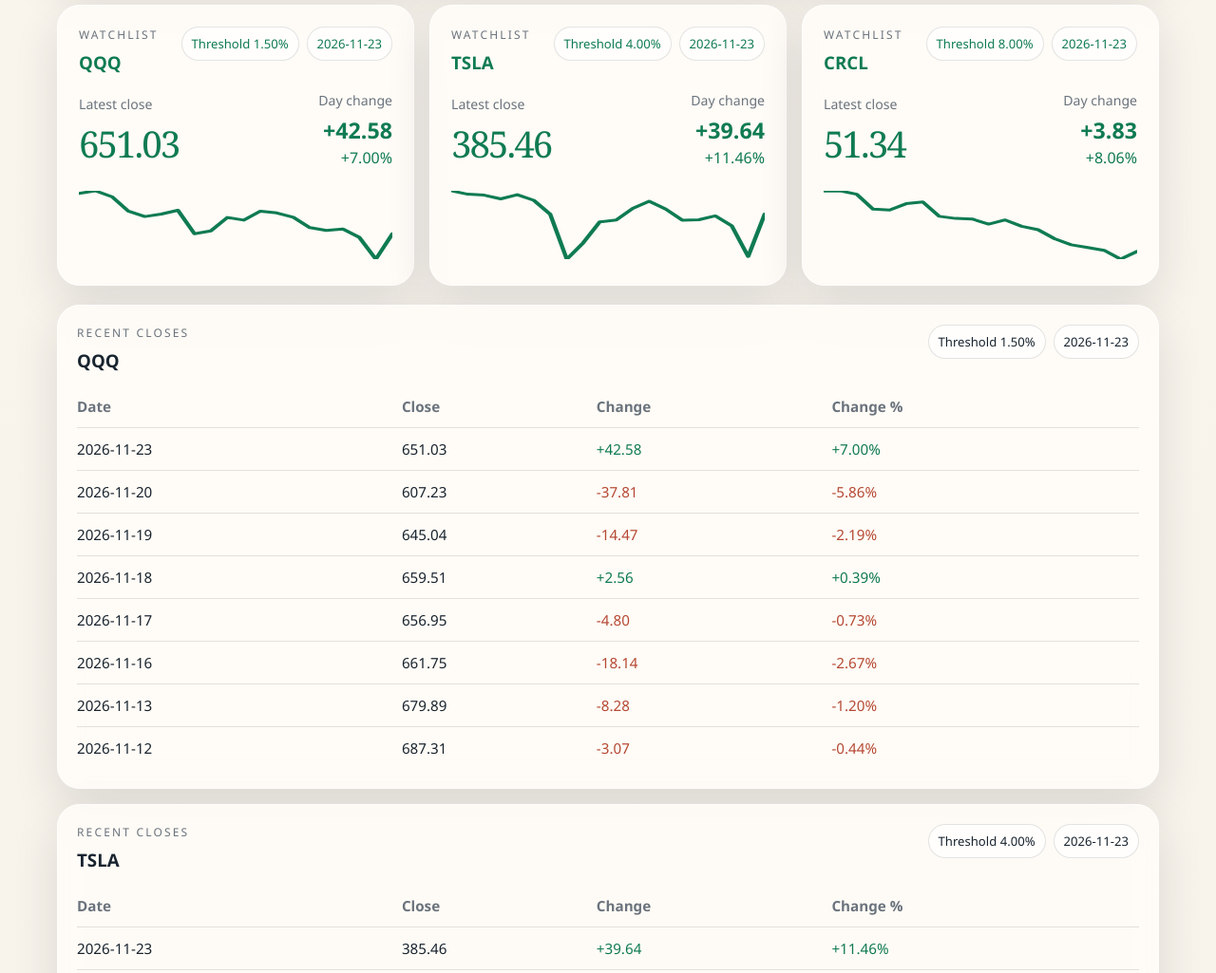
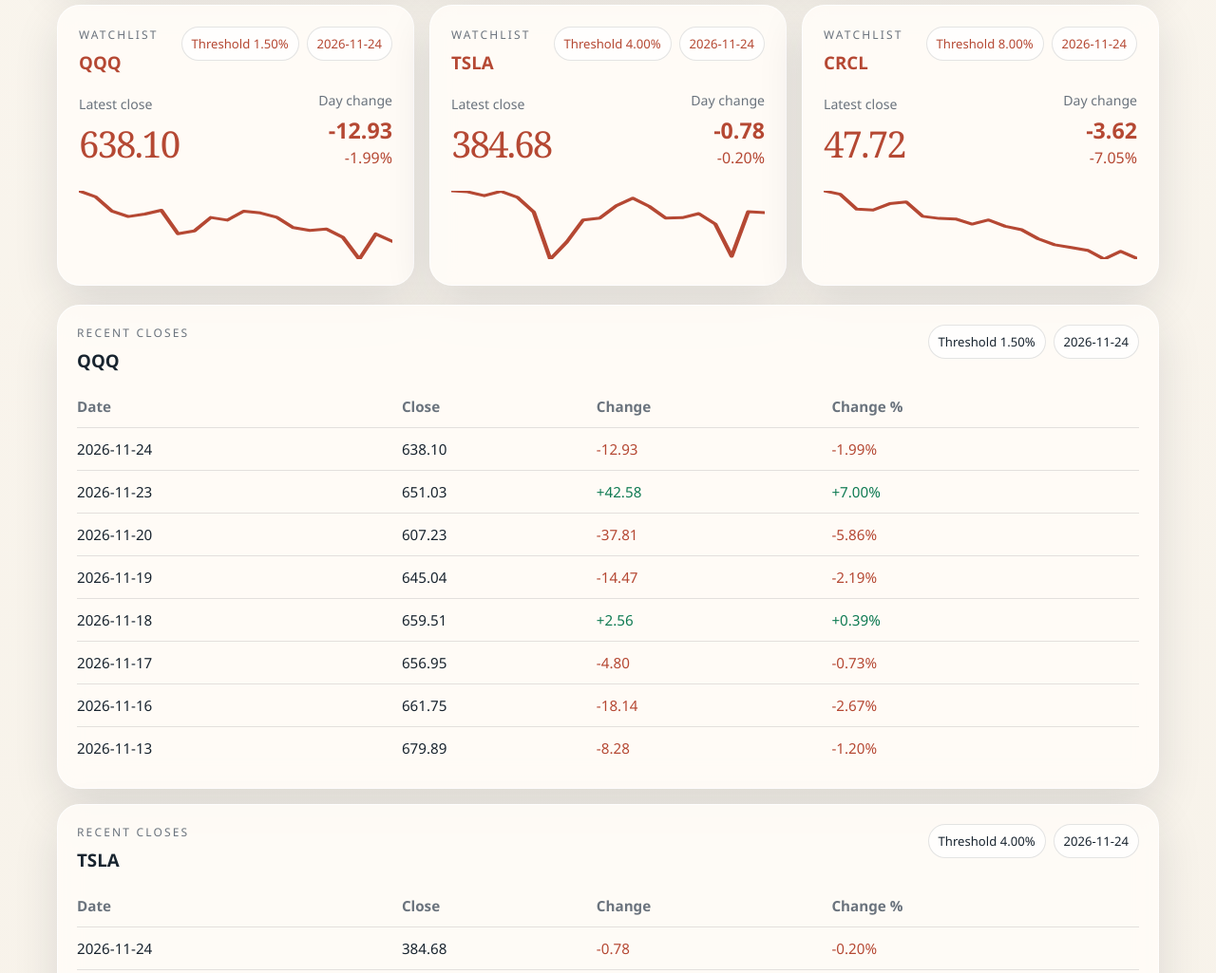
Before and after one commit to JinningL/stock, a plain HTML site: page docs/index.html in a window 1280 px wide. Shown: the part 1500-2525 px from the top of the page at 95% size. Drawn offline with Linux system fonts and the light colour scheme; no server answers.

Commit message:
Update stock report

```diff
--- a/docs/index.html
+++ b/docs/index.html
@@ -320,8 +320,8 @@
           <div class="pill">Symbols: QQQ, TSLA, CRCL</div>
           <div class="pill">Intraday lookback: 60 min</div>
           <div class="pill">Summary time: 16:05</div>
-          <div class="pill">History rows: 498</div>
-          <div class="pill">Generated at: 2026-11-23 19:37 EST</div>
+          <div class="pill">History rows: 501</div>
+          <div class="pill">Generated at: 2026-11-24 17:56 EST</div>
         </div>
       </section>
 
@@ -359,7 +359,7 @@
 
       <section class="grid">
 
-            <article class="card up">
+            <article class="card down">
               <div class="card-top">
                 <div>
                   <p class="eyebrow">Watchlist</p>
@@ -367,24 +367,24 @@
                 </div>
                 <div class="mini-pills">
                   <span class="mini-pill">Threshold 1.50%</span>
-                  <span class="mini-pill">2026-11-23</span>
+                  <span class="mini-pill">2026-11-24</span>
                 </div>
               </div>
               <div class="price-row">
                 <div>
                   <p class="metric-label">Latest close</p>
-                  <p class="price">651.03</p>
+                  <p class="price">638.10</p>
                 </div>
                 <div class="delta-block">
                   <p class="metric-label">Day change</p>
-                  <p class="delta">+42.58</p>
-                  <p class="delta-pct">+7.00%</p>
+                  <p class="delta">-12.93</p>
+                  <p class="delta-pct">-1.99%</p>
                 </div>
               </div>
-              <svg viewBox="0 0 220 72" class="sparkline" preserveAspectRatio="none"><polyline points="0.0,2.7 11.6,0.0 23.2,6.2 34.7,21.4 46.3,27.1 57.9,24.5 69.5,20.5 81.1,45.2 92.6,42.3 104.2,28.1 115.8,30.9 127.4,21.4 138.9,23.3 150.5,27.8 162.1,38.8 173.7,41.8 185.3,40.2 196.8,49.0 208.4,72.0 220.0,45.4" /></svg>
+              <svg viewBox="0 0 220 72" class="sparkline" preserveAspectRatio="none"><polyline points="0.0,0.0 11.6,6.2 23.2,21.4 34.7,27.1 46.3,24.5 57.9,20.5 69.5,45.2 81.1,42.3 92.6,28.1 104.2,30.9 115.8,21.4 127.4,23.3 138.9,27.8 150.5,38.8 162.1,41.8 173.7,40.2 185.3,49.0 196.8,72.0 208.4,45.4 220.0,53.2" /></svg>
             </article>
 
-            <article class="card up">
+            <article class="card down">
               <div class="card-top">
                 <div>
                   <p class="eyebrow">Watchlist</p>
@@ -392,24 +392,24 @@
                 </div>
                 <div class="mini-pills">
                   <span class="mini-pill">Threshold 4.00%</span>
-                  <span class="mini-pill">2026-11-23</span>
+                  <span class="mini-pill">2026-11-24</span>
                 </div>
               </div>
               <div class="price-row">
                 <div>
                   <p class="metric-label">Latest close</p>
-                  <p class="price">385.46</p>
+                  <p class="price">384.68</p>
                 </div>
                 <div class="delta-block">
                   <p class="metric-label">Day change</p>
-                  <p class="delta">+39.64</p>
-                  <p class="delta-pct">+11.46%</p>
+                  <p class="delta">-0.78</p>
+                  <p class="delta-pct">-0.20%</p>
                 </div>
               </div>
-              <svg viewBox="0 0 220 72" class="sparkline" preserveAspectRatio="none"><polyline points="0.0,0.0 11.6,3.6 23.2,4.6 34.7,8.5 46.3,4.1 57.9,10.0 69.5,24.8 81.1,72.0 92.6,54.8 104.2,32.8 115.8,30.8 127.4,18.5 138.9,11.0 150.5,19.2 162.1,30.9 173.7,30.5 185.3,26.4 196.8,36.8 208.4,69.2 220.0,24.5" /></svg>
+              <svg viewBox="0 0 220 72" class="sparkline" preserveAspectRatio="none"><polyline points="0.0,0.0 11.6,1.1 23.2,5.2 34.7,0.5 46.3,6.7 57.9,22.3 69.5,72.0 81.1,53.9 92.6,30.7 104.2,28.7 115.8,15.7 127.4,7.8 138.9,16.4 150.5,28.7 162.1,28.3 173.7,24.0 185.3,35.0 196.8,69.0 208.4,22.0 220.0,22.9" /></svg>
             </article>
 
-            <article class="card up">
+            <article class="card down">
               <div class="card-top">
                 <div>
                   <p class="eyebrow">Watchlist</p>
@@ -417,21 +417,21 @@
                 </div>
                 <div class="mini-pills">
                   <span class="mini-pill">Threshold 8.00%</span>
-                  <span class="mini-pill">2026-11-23</span>
+                  <span class="mini-pill">2026-11-24</span>
                 </div>
               </div>
               <div class="price-row">
                 <div>
                   <p class="metric-label">Latest close</p>
-                  <p class="price">51.34</p>
+                  <p class="price">47.72</p>
                 </div>
                 <div class="delta-block">
                   <p class="metric-label">Day change</p>
-                  <p class="delta">+3.83</p>
-                  <p class="delta-pct">+8.06%</p>
+                  <p class="delta">-3.62</p>
+                  <p class="delta-pct">-7.05%</p>
                 </div>
               </div>
-              <svg viewBox="0 0 220 72" class="sparkline" preserveAspectRatio="none"><polyline points="0.0,0.3 11.6,0.0 23.2,3.6 34.7,19.3 46.3,20.2 57.9,13.6 69.5,11.7 81.1,26.9 92.6,29.1 104.2,29.7 115.8,35.1 127.4,30.7 138.9,37.4 150.5,41.0 162.1,50.5 173.7,56.9 185.3,59.7 196.8,62.7 208.4,72.0 220.0,63.8" /></svg>
+              <svg viewBox="0 0 220 72" class="sparkline" preserveAspectRatio="none"><polyline points="0.0,0.0 11.6,3.6 23.2,19.3 34.7,20.2 46.3,13.6 57.9,11.7 69.5,26.9 81.1,29.1 92.6,29.7 104.2,35.1 115.8,30.7 127.4,37.4 138.9,41.0 150.5,50.5 162.1,56.9 173.7,59.7 185.3,62.7 196.8,72.0 208.4,63.8 220.0,71.4" /></svg>
             </article>
 
       </section>
@@ -446,7 +446,7 @@
                 </div>
                 <div class="mini-pills">
                   <span class="mini-pill">Threshold 1.50%</span>
-                  <span class="mini-pill">2026-11-23</span>
+                  <span class="mini-pill">2026-11-24</span>
                 </div>
               </div>
               <table>
@@ -459,7 +459,7 @@
                   </tr>
                 </thead>
                 <tbody>
-                  <tr><td>2026-11-23</td><td>651.03</td><td class="up">+42.58</td><td class="up">+7.00%</td></tr><tr><td>2026-11-20</td><td>607.23</td><td class="down">-37.81</td><td class="down">-5.86%</td></tr><tr><td>2026-11-19</td><td>645.04</td><td class="down">-14.47</td><td class="down">-2.19%</td></tr><tr><td>2026-11-18</td><td>659.51</td><td class="up">+2.56</td><td class="up">+0.39%</td></tr><tr><td>2026-11-17</td><td>656.95</td><td class="down">-4.80</td><td class="down">-0.73%</td></tr><tr><td>2026-11-16</td><td>661.75</td><td class="down">-18.14</td><td class="down">-2.67%</td></tr><tr><td>2026-11-13</td><td>679.89</td><td class="down">-8.28</td><td class="down">-1.20%</td></tr><tr><td>2026-11-12</td><td>687.31</td><td class="down">-3.07</td><td class="down">-0.44%</td></tr>
+                  <tr><td>2026-11-24</td><td>638.10</td><td class="down">-12.93</td><td class="down">-1.99%</td></tr><tr><td>2026-11-23</td><td>651.03</td><td class="up">+42.58</td><td class="up">+7.00%</td></tr><tr><td>2026-11-20</td><td>607.23</td><td class="down">-37.81</td><td class="down">-5.86%</td></tr><tr><td>2026-11-19</td><td>645.04</td><td class="down">-14.47</td><td class="down">-2.19%</td></tr><tr><td>2026-11-18</td><td>659.51</td><td class="up">+2.56</td><td class="up">+0.39%</td></tr><tr><td>2026-11-17</td><td>656.95</td><td class="down">-4.80</td><td class="down">-0.73%</td></tr><tr><td>2026-11-16</td><td>661.75</td><td class="down">-18.14</td><td class="down">-2.67%</td></tr><tr><td>2026-11-13</td><td>679.89</td><td class="down">-8.28</td><td class="down">-1.20%</td></tr>
                 </tbody>
               </table>
             </section>
@@ -472,7 +472,7 @@
                 </div>
                 <div class="mini-pills">
                   <span class="mini-pill">Threshold 4.00%</span>
-                  <span class="mini-pill">2026-11-23</span>
+                  <span class="mini-pill">2026-11-24</span>
                 </div>
               </div>
               <table>
@@ -485,7 +485,7 @@
                   </tr>
                 </thead>
                 <tbody>
-                  <tr><td>2026-11-23</td><td>385.46</td><td class="up">+39.64</td><td class="up">+11.46%</td></tr><tr><td>2026-11-20</td><td>345.34</td><td class="down">-29.07</td><td class="down">-7.76%</td></tr><tr><td>2026-11-19</td><td>374.41</td><td class="down">-9.31</td><td class="down">-2.43%</td></tr><tr><td>2026-11-18</td><td>383.72</td><td class="up">+3.61</td><td class="up">+0.95%</td></tr><tr><td>2026-11-17</td><td>380.11</td><td class="up">+0.37</td><td class="up">+0.10%</td></tr><tr><td>2026-11-16</td><td>379.74</td><td class="down">-10.48</td><td class="down">-2.69%</td></tr><tr><td>2026-11-13</td><td>390.22</td><td class="down">-7.23</td><td class="down">-1.82%</td></tr><tr><td>2026-11-12</td><td>397.54</td><td class="up">+6.70</td><td class="up">+1.71%</td></tr>
+                  <tr><td>2026-11-24</td><td>384.68</td><td class="down">-0.78</td><td class="down">-0.20%</td></tr><tr><td>2026-11-23</td><td>385.46</td><td class="up">+39.64</td><td class="up">+11.46%</td></tr><tr><td>2026-11-20</td><td>345.34</td><td class="down">-29.07</td><td class="down">-7.76%</td></tr><tr><td>2026-11-19</td><td>374.41</td><td class="down">-9.31</td><td class="down">-2.43%</td></tr><tr><td>2026-11-18</td><td>383.72</td><td class="up">+3.61</td><td class="up">+0.95%</td></tr><tr><td>2026-11-17</td><td>380.11</td><td class="up">+0.37</td><td class="up">+0.10%</td></tr><tr><td>2026-11-16</td><td>379.74</td><td class="down">-10.48</td><td class="down">-2.69%</td></tr><tr><td>2026-11-13</td><td>390.22</td><td class="down">-7.23</td><td class="down">-1.82%</td></tr>
                 </tbody>
               </table>
             </section>
@@ -498,7 +498,7 @@
                 </div>
                 <div class="mini-pills">
                   <span class="mini-pill">Threshold 8.00%</span>
-                  <span class="mini-pill">2026-11-23</span>
+                  <span class="mini-pill">2026-11-24</span>
                 </div>
               </div>
               <table>
@@ -511,7 +511,7 @@
                   </tr>
                 </thead>
                 <tbody>
-                  <tr><td>2026-11-23</td><td>51.34</td><td class="up">+3.83</td><td class="up">+8.06%</td></tr><tr><td>2026-11-20</td><td>47.44</td><td class="down">-4.44</td><td class="down">-8.57%</td></tr><tr><td>2026-11-19</td><td>51.88</td><td class="down">-1.43</td><td class="down">-2.68%</td></tr><tr><td>2026-11-18</td><td>53.31</td><td class="down">-1.32</td><td class="down">-2.42%</td></tr><tr><td>2026-11-17</td><td>54.63</td><td class="down">-3.02</td><td class="down">-5.24%</td></tr><tr><td>2026-11-16</td><td>57.65</td><td class="down">-4.55</td><td class="down">-7.32%</td></tr><tr><td>2026-11-13</td><td>62.20</td><td class="down">-1.62</td><td class="down">-2.54%</td></tr><tr><td>2026-11-12</td><td>63.91</td><td class="down">-3.21</td><td class="down">-4.78%</td></tr>
+                  <tr><td>2026-11-24</td><td>47.72</td><td class="down">-3.62</td><td class="down">-7.05%</td></tr><tr><td>2026-11-23</td><td>51.34</td><td class="up">+3.83</td><td class="up">+8.06%</td></tr><tr><td>2026-11-20</td><td>47.44</td><td class="down">-4.44</td><td class="down">-8.57%</td></tr><tr><td>2026-11-19</td><td>51.88</td><td class="down">-1.43</td><td class="down">-2.68%</td></tr><tr><td>2026-11-18</td><td>53.31</td><td class="down">-1.32</td><td class="down">-2.42%</td></tr><tr><td>2026-11-17</td><td>54.63</td><td class="down">-3.02</td><td class="down">-5.24%</td></tr><tr><td>2026-11-16</td><td>57.65</td><td class="down">-4.55</td><td class="down">-7.32%</td></tr><tr><td>2026-11-13</td><td>62.20</td><td class="down">-1.62</td><td class="down">-2.54%</td></tr>
                 </tbody>
               </table>
             </section>
```
Also changed, not shown: data/daily_history.json.
